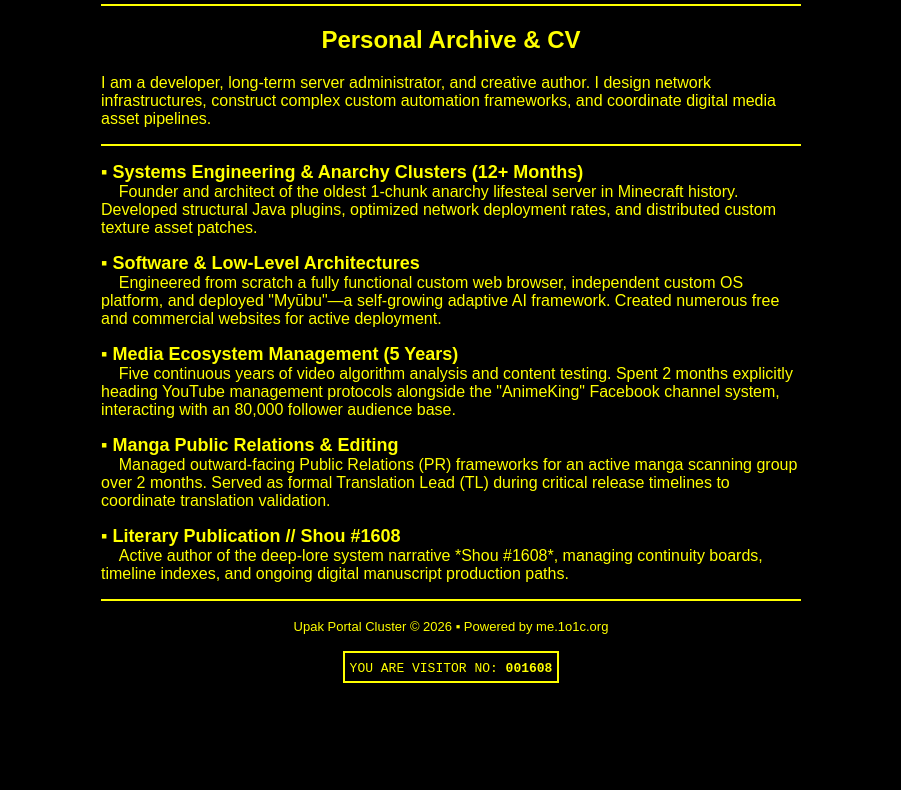
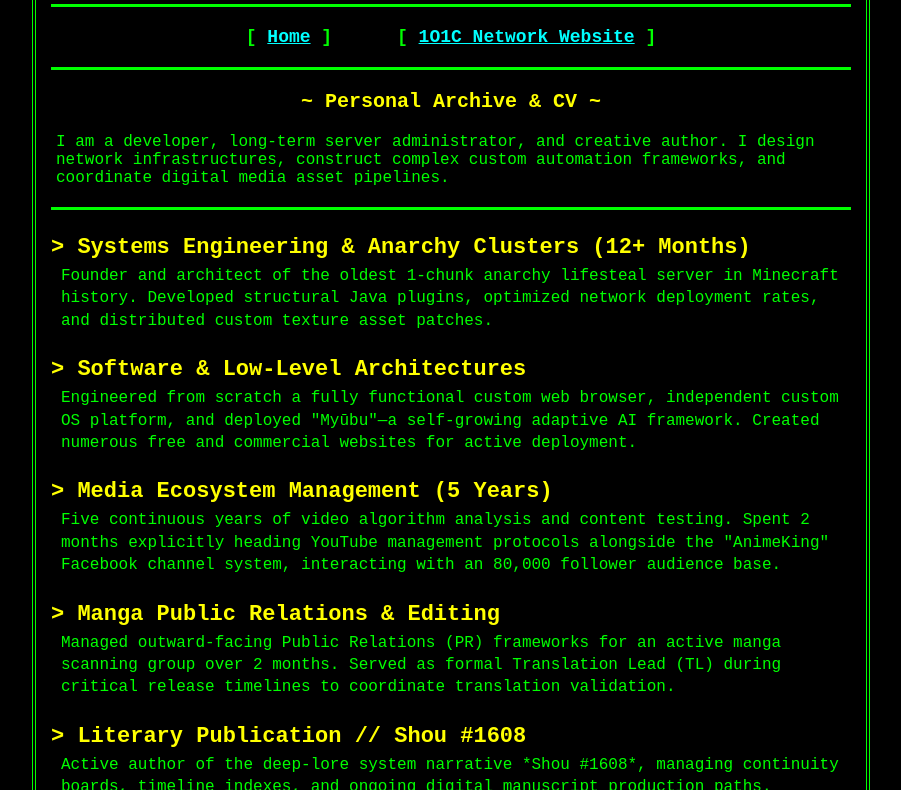
Before and after one commit to usmannumber302-cpu/myinfo.github.io, a plain HTML site: page index.html in a window 1280 px wide. Shown: the part 141-931 px from the top of the page, without its empty margins (189-1090 px from the left). Before the commit the page ends 832 px from the top, so only its background shows below. Drawn offline with Linux system fonts and the light colour scheme.

Commit message:
Update index.html

```diff
--- a/index.html
+++ b/index.html
@@ -3,91 +3,151 @@
 <head>
     <meta charset="utf-8">
     <title>Upak</title>
+    <style>
+        body {
+            background-color: #000000;
+            /* 90s hacker/geocities classic: Electric lime green text on pure black */
+            color: #00FF00;
+            /* The quintessential 90s web typography: Courier New for that terminal look */
+            font-family: "Courier New", Courier, monospace;
+            margin: 0;
+            padding: 20px;
+            text-align: center; /* Almost everything was center-aligned in the 90s */
+        }
+
+        .stage {
+            max-width: 800px;
+            margin: 0 auto;
+            background-color: #000000;
+            padding: 15px;
+            /* Using a classic thick, pixelated double border */
+            border: 4px double #00FF00;
+        }
+
+        /* 90s style raw, thick horizontal rules */
+        hr {
+            border: 0;
+            height: 3px;
+            background: #00FF00;
+            margin: 20px 0;
+        }
+
+        /* Classic 90s hyperlink styling: Vibrant blue/purple default states */
+        a {
+            color: #00FFFF; /* Bright Cyan for high visibility */
+            text-decoration: underline; /* Always underlined in the 90s */
+            font-weight: bold;
+        }
+
+        a:visited {
+            color: #FF00FF; /* Classic 90s Magenta for visited links */
+        }
+
+        a:hover {
+            color: #FFFFFF;
+            background-color: #00FF00; /* Retro highlight effect */
+            color: #000000;
+        }
+
+        .main-title {
+            font-size: 36px;
+            font-weight: bold;
+            letter-spacing: 2px;
+            margin: 10px 0;
+        }
+
+        .section-title {
+            font-size: 22px;
+            font-weight: bold;
+            color: #FFFF00; /* Secondary 90s accent: Neon Yellow */
+            margin-top: 25px;
+            margin-bottom: 5px;
+            text-align: left;
+        }
+
+        .cv-desc {
+            font-size: 16px;
+            text-align: left;
+            line-height: 1.4;
+            margin-top: 5px;
+            margin-bottom: 20px;
+            padding-left: 10px;
+        }
+
+        /* Retro marquee emulation for that authentic 1995 flair */
+        .welcome-ticker {
+            background-color: #111111;
+            padding: 5px;
+            border: 1px dashed #00FF00;
+            font-weight: bold;
+            margin-bottom: 15px;
+        }
+    </style>
 </head>
-<body bgcolor="#000000" text="#ffff00" link="#ffff00" vlink="#ffff00" alink="#ffffff" style="font-family: 'Arial', 'Helvetica', sans-serif;">
+<body>
 
-    <!-- 90s Web Layout: Using a centered table with explicit pixel widths -->
-    <table width="700" align="center" border="0" cellpadding="0" cellspacing="0">
-        <tr>
-            <td>
+    <div class="stage">
 
-                <!-- Header Section -->
-                <center>
-                    <h1><font size="7">UPAK</font></h1>
-                </center>
+        <!-- Authentic 90s welcome banner text -->
+        <div class="welcome-ticker">
+            *** WELCOME TO MY HOME PAGE! ***
+        </div>
 
-                <hr size="2" color="#ffff00">
+        <p class="main-title">
+            // UPAK_PORTAL //
+        </p>
 
-                <!-- Navigation -->
-                <center>
-                    <font size="4"><b>
-                        <a href="index.html">Home</a> &nbsp;&nbsp;&nbsp;&nbsp; ▪ &nbsp;&nbsp;&nbsp;&nbsp;
-                        <a href="https://www.1o1c.org" target="_blank">1O1C Network Website</a>
-                    </b></font>
-                </center>
+        <hr>
 
-                <hr size="2" color="#ffff00">
+        <p style="font-size: 18px; font-weight: bold;">
+            [ <a href="index.html">Home</a> ]&nbsp;&nbsp;&nbsp;&nbsp;&nbsp;&nbsp;[ <a href="https://www.1o1c.org" target="_blank">1O1C Network Website</a> ]
+        </p>
 
-                <!-- Intro Section -->
-                <center>
-                    <h2><font size="5">Personal Archive & CV</font></h2>
-                </center>
+        <hr>
 
-                <p align="left">
-                    <font size="3">
-                        I am a developer, long-term server administrator, and creative author. I design network infrastructures, construct complex custom automation frameworks, and coordinate digital media asset pipelines.
-                    </font>
-                </p>
+        <p style="font-size: 20px; font-weight: bold; color: #FFFF00;">
+            ~ Personal Archive & CV ~
+        </p>
 
-                <hr size="2" color="#ffff00">
+        <p style="font-size: 16px; text-align: left; padding: 0 5px;">
+            I am a developer, long-term server administrator, and creative author. I design network infrastructures, construct complex custom automation frameworks, and coordinate digital media asset pipelines.
+        </p>
 
-                <!-- CV Sections -->
-                <p>
-                    <b><font size="4">▪ Systems Engineering & Anarchy Clusters (12+ Months)</font></b><br>
-                    <font size="3">&nbsp;&nbsp;&nbsp;&nbsp;Founder and architect of the oldest 1-chunk anarchy lifesteal server in Minecraft history. Developed structural Java plugins, optimized network deployment rates, and distributed custom texture asset patches.</font>
-                </p>
+        <hr>
 
-                <p>
-                    <b><font size="4">▪ Software & Low-Level Architectures</font></b><br>
-                    <font size="3">&nbsp;&nbsp;&nbsp;&nbsp;Engineered from scratch a fully functional custom web browser, independent custom OS platform, and deployed "Myūbu"—a self-growing adaptive AI framework. Created numerous free and commercial websites for active deployment.</font>
-                </p>
+        <div class="section-title">> Systems Engineering & Anarchy Clusters (12+ Months)</div>
+        <p class="cv-desc">
+            Founder and architect of the oldest 1-chunk anarchy lifesteal server in Minecraft history. Developed structural Java plugins, optimized network deployment rates, and distributed custom texture asset patches.
+        </p>
 
-                <p>
-                    <b><font size="4">▪ Media Ecosystem Management (5 Years)</font></b><br>
-                    <font size="3">&nbsp;&nbsp;&nbsp;&nbsp;Five continuous years of video algorithm analysis and content testing. Spent 2 months explicitly heading YouTube management protocols alongside the "AnimeKing" Facebook channel system, interacting with an 80,000 follower audience base.</font>
-                </p>
+        <div class="section-title">> Software & Low-Level Architectures</div>
+        <p class="cv-desc">
+            Engineered from scratch a fully functional custom web browser, independent custom OS platform, and deployed "Myūbu"—a self-growing adaptive AI framework. Created numerous free and commercial websites for active deployment.
+        </p>
 
-                <p>
-                    <b><font size="4">▪ Manga Public Relations & Editing</font></b><br>
-                    <font size="3">&nbsp;&nbsp;&nbsp;&nbsp;Managed outward-facing Public Relations (PR) frameworks for an active manga scanning group over 2 months. Served as formal Translation Lead (TL) during critical release timelines to coordinate translation validation.</font>
-                </p>
+        <div class="section-title">> Media Ecosystem Management (5 Years)</div>
+        <p class="cv-desc">
+            Five continuous years of video algorithm analysis and content testing. Spent 2 months explicitly heading YouTube management protocols alongside the "AnimeKing" Facebook channel system, interacting with an 80,000 follower audience base.
+        </p>
 
-                <p>
-                    <b><font size="4">▪ Literary Publication // Shou #1608</font></b><br>
-                    <font size="3">&nbsp;&nbsp;&nbsp;&nbsp;Active author of the deep-lore system narrative *Shou #1608*, managing continuity boards, timeline indexes, and ongoing digital manuscript production paths.</font>
-                </p>
+        <div class="section-title">> Manga Public Relations & Editing</div>
+        <p class="cv-desc">
+            Managed outward-facing Public Relations (PR) frameworks for an active manga scanning group over 2 months. Served as formal Translation Lead (TL) during critical release timelines to coordinate translation validation.
+        </p>
 
-                <hr size="2" color="#ffff00">
+        <div class="section-title">> Literary Publication // Shou #1608</div>
+        <p class="cv-desc">
+            Active author of the deep-lore system narrative *Shou #1608*, managing continuity boards, timeline indexes, and ongoing digital manuscript production paths.
+        </p>
 
-                <!-- Footer & 90s Style Web Counter Placeholder -->
-                <center>
-                    <p><font size="2">Upak Portal Cluster © 2026 ▪ Powered by me.1o1c.org</font></p>
+        <hr>
 
-                    <!-- Retro Visitor Counter Graphic Box -->
-                    <table border="1" cellpadding="5" cellspacing="0" bordercolor="#ffff00" bgcolor="#000000">
-                        <tr>
-                            <td>
-                                <font size="2" color="#ffff00" face="Courier New">
-                                    YOU ARE VISITOR NO: <b>001608</b>
-                                </font>
-                            </td>
-                        </tr>
-                    </table>
-                </center>
+        <p style="font-size: 12px; color: #00FF00; margin: 10px 0 0 0;">
+            Upak Portal Cluster © 1996 ▪ Powered by me.1o1c.org<br>
+            Optimized for Netscape Navigator 3.0 & 800x600 Resolution
+        </p>
 
-            </td>
-        </tr>
-    </table>
+    </div>
 
 </body>
 </html>
```
